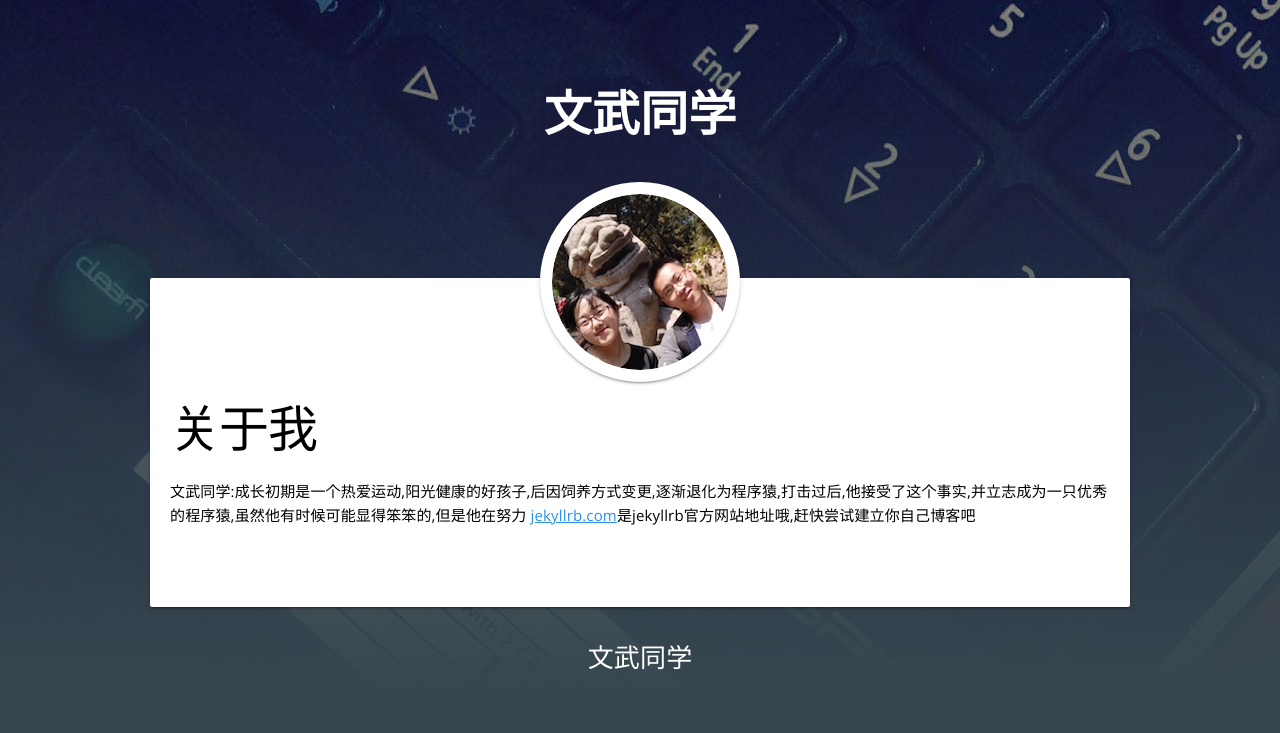
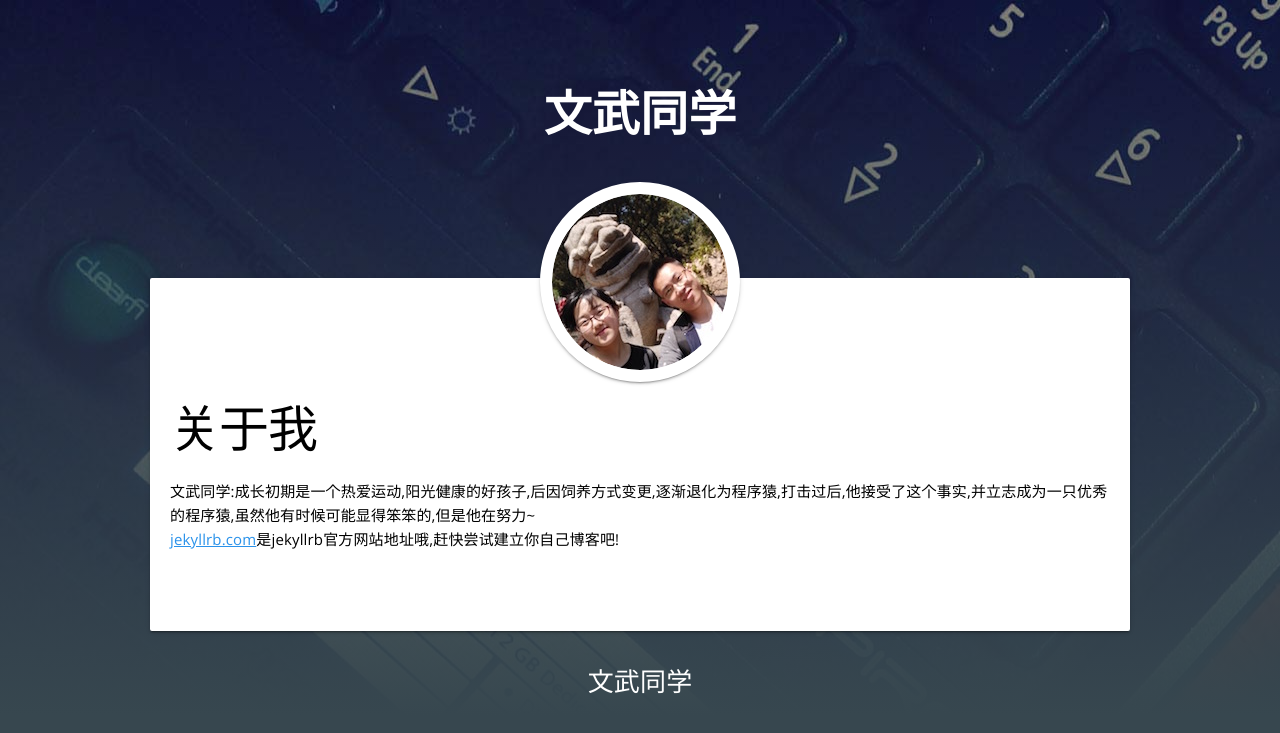
Before and after one commit to wb12581/wb12581.github.io, a Jekyll site: the page built from about.md, in a window 1280 px wide. Shown: the top 733 px of the page. Built offline with Jekyll 4.4.1, drawn with Linux system fonts in a browser that asks for light colours.

```diff
--- a/about.md
+++ b/about.md
@@ -4,5 +4,6 @@ title: 关于我
 permalink: /about/
 ---
 
-文武同学:成长初期是一个热爱运动,阳光健康的好孩子,后因饲养方式变更,逐渐退化为程序猿,打击过后,他接受了这个事实,并立志成为一只优秀的程序猿,虽然他有时候可能显得笨笨的,但是他在努力
-[jekyllrb.com](http://jekyllrb.com/)是jekyllrb官方网站地址哦,赶快尝试建立你自己博客吧
+文武同学:成长初期是一个热爱运动,阳光健康的好孩子,后因饲养方式变更,逐渐退化为程序猿,打击过后,他接受了这个事实,并立志成为一只优秀的程序猿,虽然他有时候可能显得笨笨的,但是他在努力~
+
+[jekyllrb.com](http://jekyllrb.com/)是jekyllrb官方网站地址哦,赶快尝试建立你自己博客吧!
```
Also changed, not shown: 5 other files.
